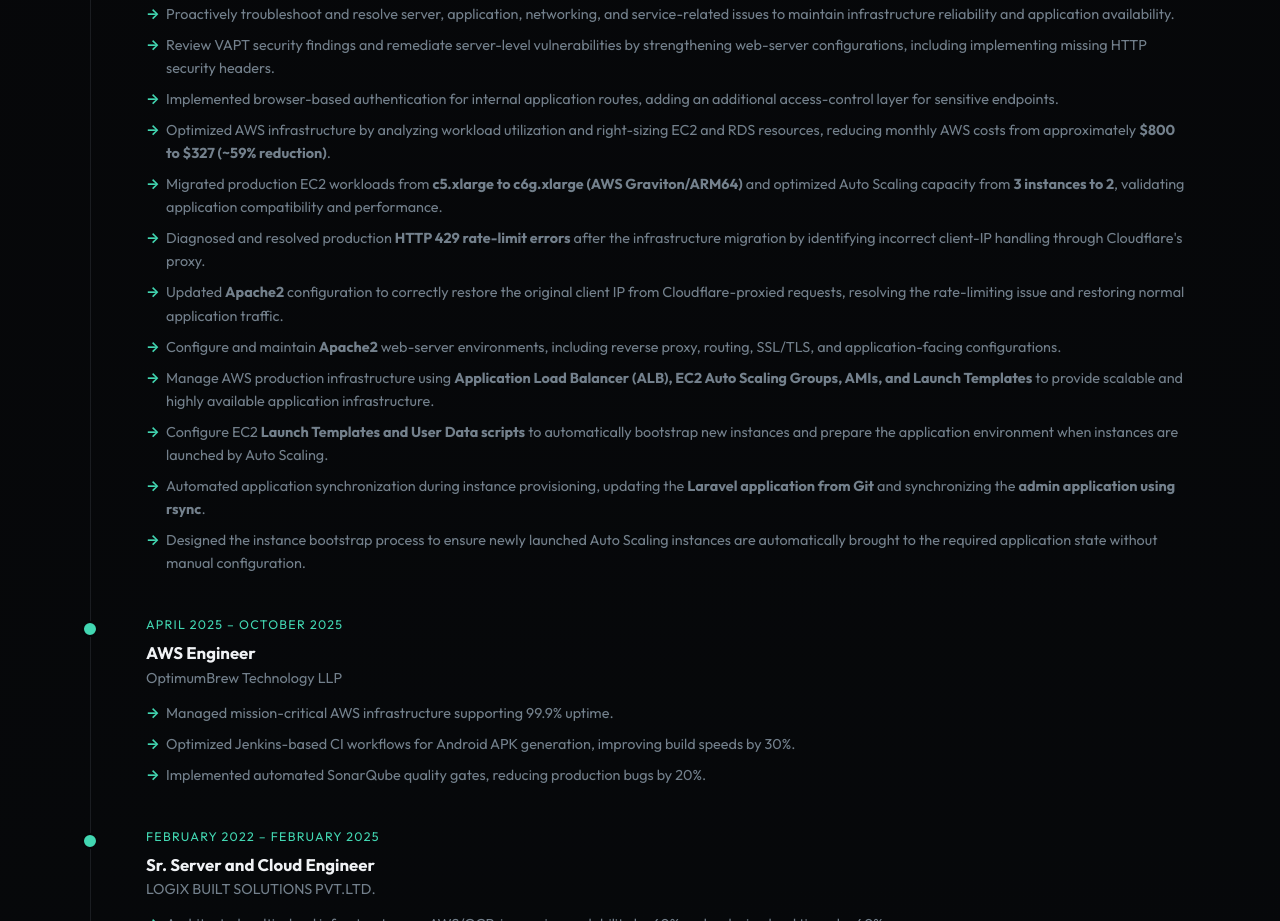
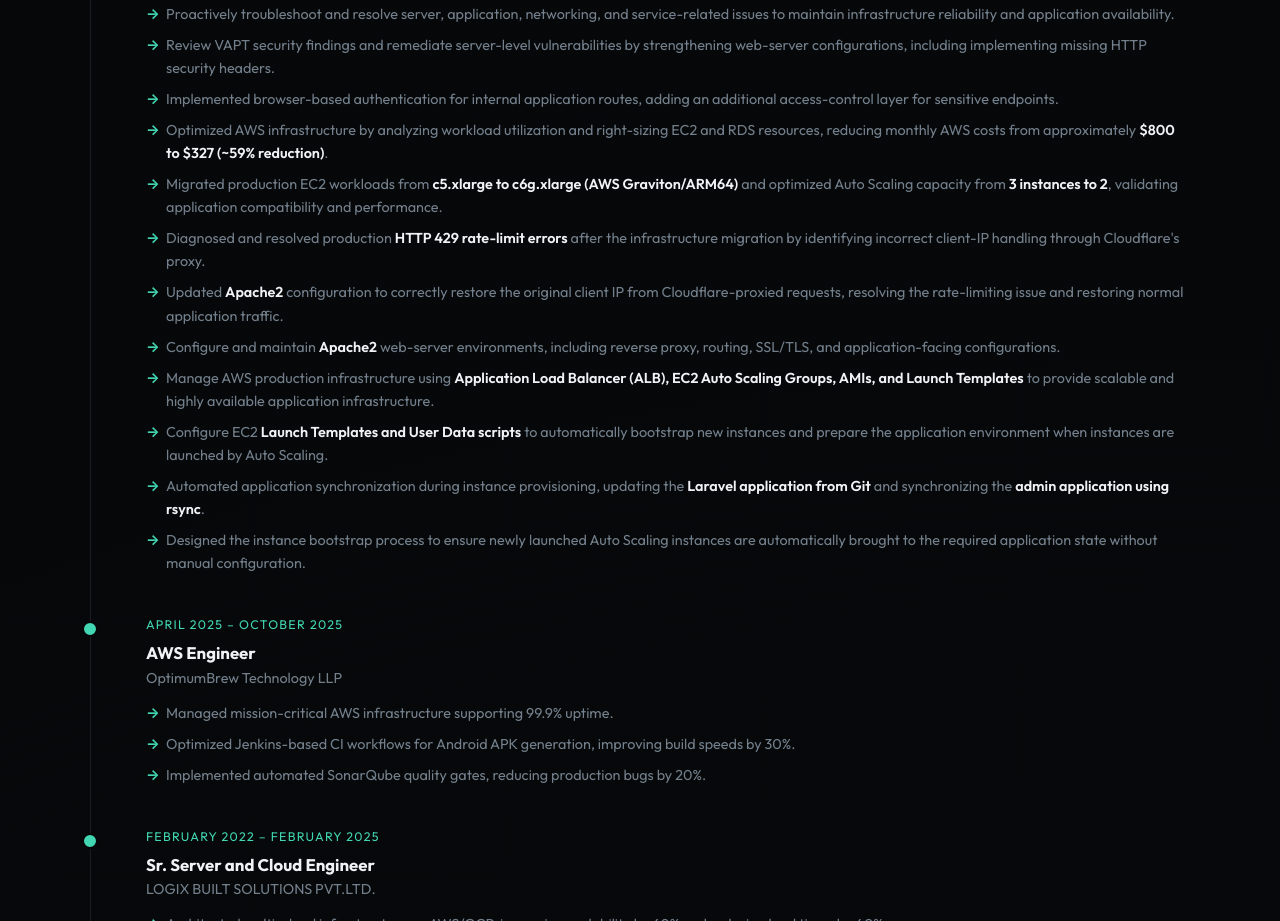
Before and after one commit to jenidevops30/portfolio, a React (Vite) app: page / in a window 1280 px wide. Shown: the part 5220-6141 px from the top of the page. Built offline with nearby package versions, Linux system fonts and the light colour scheme.

Commit message:
style: enhance timeline strong tag contrast for highlighted metrics

```diff
--- a/src/App.css
+++ b/src/App.css
@@ -941,6 +941,11 @@
   font-weight: 700;
 }
 
+.tl-desc strong {
+  color: var(--text);
+  font-weight: 600;
+}
+
 /* CONTACT SECTION */
 #contact {
   text-align: center;
```
